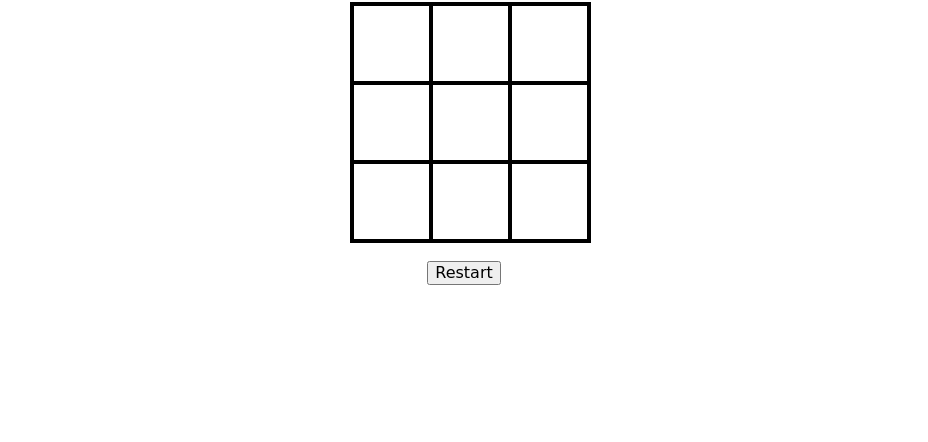
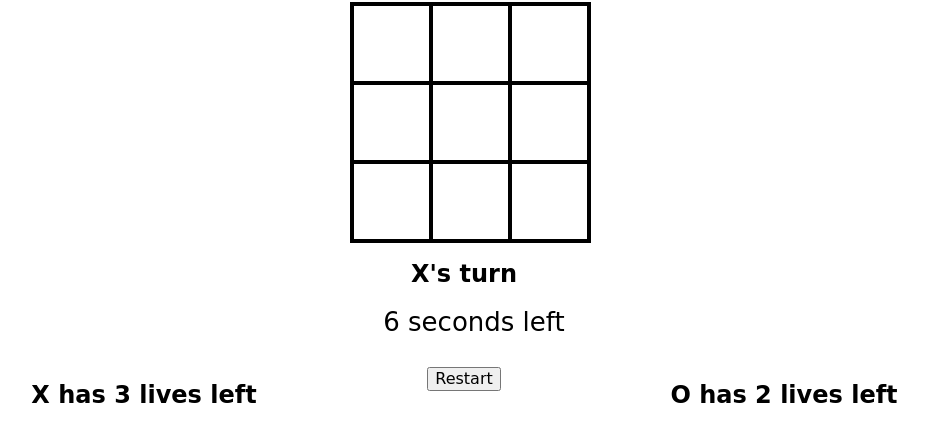
Before and after one commit to jacobbergendorff/gaming-repo, a plain HTML site: page index.html in a window 1280 px wide. Shown: the part 76-518 px from the top of the page, without its empty margins (176-1104 px from the left). Drawn offline with Linux system fonts and the light colour scheme; files that its build step writes are made by us from their sources.

Commit message:
justeringar

```diff
--- a/index.html
+++ b/index.html
@@ -5,7 +5,7 @@
 <meta http-equiv="X-UA-Compatible" content="IE=edge">
 <meta name="viewport" content="width=device-width, initial-scale=1.0">
 <title>TicTacToe</title>
-<link rel="stylesheet" href="style.css">
+<link rel="stylesheet" href="style/style.css">
 </head>
 <body>
 <div id="gameContainer">
@@ -22,9 +22,15 @@
 <div cellIndex="8" class="cell"></div>
 </div>
 <h2 id="statusText"></h2>
+<div id="remainingTime">
+</div>
 <button id="restartBtn">Restart</button>
+<h2 id="statusText"></h2>
+<h2 id="livesX" class="liv"></h2>
+<h2 id="livesO" class="liv"></h2>
 </div>
 
-<script src="index.js"></script>
+
+<script src="script.js"></script>
 </body>
 </html>
--- a/script.js
+++ b/script.js
@@ -1,5 +1,7 @@
 const cells = document.querySelectorAll(".cell");
 const statusText = document.querySelector("#statusText");
+const livesX = document.querySelector("#livesX");
+const livesO = document.querySelector("#livesO")
 const restertBtn = document.querySelector("#restartBtn");
 const winConditions = [
   [0, 1, 2],
@@ -14,7 +16,15 @@ const winConditions = [
 
 let options = ["", "", "", "", "", "", "", "", "",];
 let currentPlayer = "X";
+let oppositePlayer = "O";
 let running = false;
+let currentLife = 3;
+
+
+initializeGame()
+lifeX();
+lifeO();
+
 
 initializeGame()
 
@@ -65,6 +75,7 @@ function checkWinner(){
 
     if(roundWon){
         statusText.textContent = `${currentPlayer} wins!`
+        lifeO();
         running = false;
     }
     else if(!options.includes("")){
@@ -78,6 +89,7 @@ function checkWinner(){
 
 function restartGame(){
     currentPlayer = "X";
+    oppositePlayer = "O";
     options = ["", "", "", "", "", "", "", "", ""];
     statusText.textContent = `${currentPlayer}'s turn`
     cells.forEach(cell => cell.textContent = "");
@@ -86,15 +98,45 @@ function restartGame(){
 }
 
 
+function lifeX() {
+  livesX.textContent = `${currentPlayer} has ${currentLife} lives left`
+  currentLife--;
+  if (currentPlayer == "O" && roundWon == true){
+    currentLife --;
+  }
+  else if (currentLife <= 0) {
+    livesX.textContent= `${currentPlayer} you lose!`
+
+    }
+}
+function lifeO() {
+  livesO.textContent = `${oppositePlayer} has ${currentLife} lives left`;
+  oppositePlayer--;
+  if (oppositePlayer <= 0) {
+    livesO.textContent= `${oppositePlayer} you lose!`
+    }
+}
+
 
   // TIMER
 
   // let remainingTimeElement = document.querySelector("#remainingTime"),
   //   secondsLeft = 10;
-
   // const downloadTimer = setInterval(() => {
   //   if (secondsLeft <= 0) clearInterval(downloadTimer);
   //   remainingTimeElement.value = secondsLeft;
   //   remainingTimeElement.textContent = secondsLeft;
+
   //   secondsLeft -= 1;
   // }, 1000);
+
+  let remainingTimeElement = document.getElementById("remainingTime"),
+  secondsLeft = 10;
+const downloadTimer = setInterval(() => {
+  if (secondsLeft <= 0) clearInterval(downloadTimer);
+  remainingTimeElement.value = secondsLeft;
+  // remainingTimeElement.textContent = secondsLeft;
+  remainingTimeElement.innerHTML = secondsLeft+  " seconds left"
+
+  secondsLeft -= 1;
+}, 1000);
--- a/style/_styles.scss
+++ b/style/_styles.scss
@@ -19,3 +19,22 @@
   width: 225px;
   margin: auto;
 }
+#remainingTime{
+  position: relative;
+    left: 10px;
+    font-size: 26px;
+
+}
+#restartBtn{
+  position: relative;
+  bottom: -29px;
+}
+
+
+.liv{
+  padding: 0;
+  margin: 0 auto;
+  float: left;
+  text-align: center;
+  width: 50%;
+}
```
Also changed, not shown: style/style.css.
